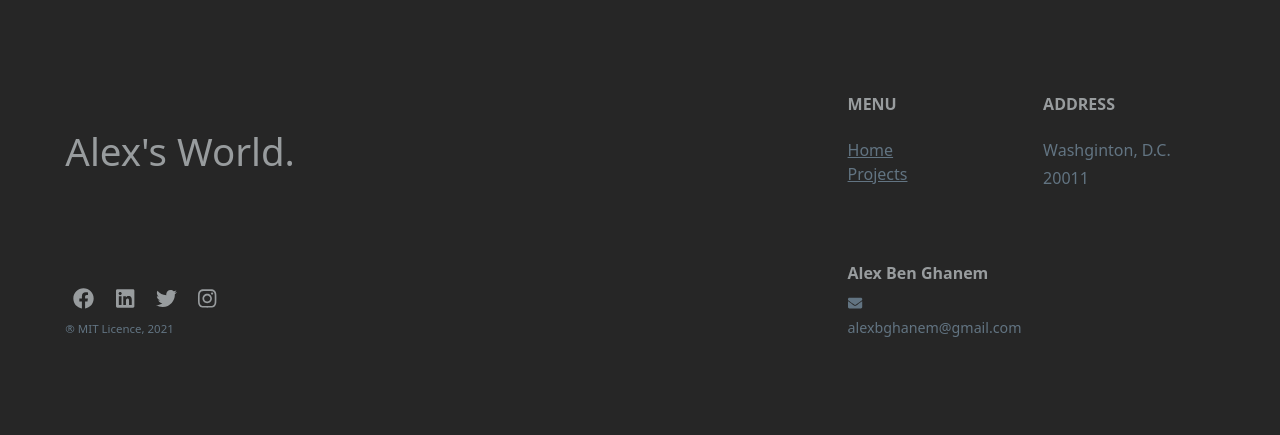
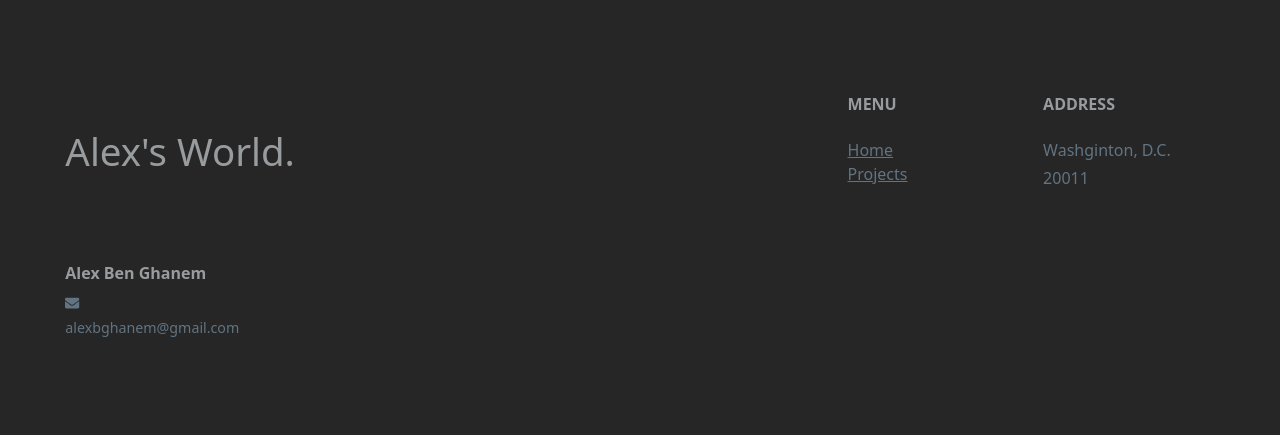
Before and after one commit to AlexGhanem/personal_website, a Flask app: template templates/home.html in a window 1280 px wide. Shown: the part 1599-2034 px from the top of the page. Run offline with Flask 2, Linux system fonts and the light colour scheme; the template is opened without the code that fills it, so the values that code supplies are empty; some libraries are stand-ins or nearby versions.

Commit message:
removed social media icons

```diff
--- a/templates/home.html
+++ b/templates/home.html
@@ -144,14 +144,14 @@
                         </div>
                     </div>
                     <div class="row ">
-                        <div class="col-xl-8 col-md-4 col-sm-4 col-auto my-md-0 mt-5 order-sm-1 order-3 align-self-end">
+                        <!-- <div class="col-xl-8 col-md-4 col-sm-4 col-auto my-md-0 mt-5 order-sm-1 order-3 align-self-end">
                             <p class="social text-muted mb-0 pb-0 bold-text"> <span class="mx-2"><i
                                         class="fab fa-facebook" aria-hidden="true"></i></span> <span class="mx-2"><i
                                         class="fab fa-linkedin" aria-hidden="true"></i></span> <span
                                     class="mx-2"><i class="fab fa-twitter" aria-hidden="true"></i></span> <span
                                     class="mx-2"><i class="fab fa-instagram" aria-hidden="true"></i></span> </p><small
                                 class="rights"><span>&#174;</span> MIT Licence, 2021</small>
-                        </div>
+                        </div> -->
                         <div class="col-xl-2 col-md-4 col-sm-4 col-auto order-1 align-self-end ">
                             <h6 class="mt-55 mt-2 text-muted bold-text"><b>Alex Ben Ghanem</b></h6><small> <span><i
                                         class="fas fa-envelope" aria-hidden="true"></i></span>
```
